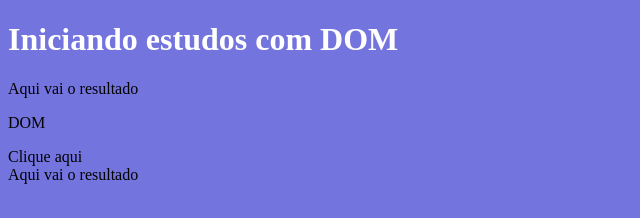
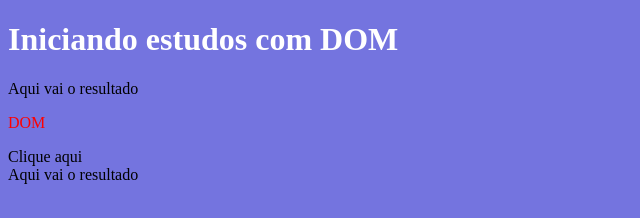
Before and after one commit to DerickRiso/estudos-javascript, a plain HTML site: page 05 - DOM/DOM.html in a window 1280 px wide. Shown: the full height of the page, 0-640 px from the left. Drawn offline with Linux system fonts and the light colour scheme.

Commit message:
QuerySelector adicionado

```diff
--- a/05 - DOM/DOM.html
+++ b/05 - DOM/DOM.html
@@ -13,13 +13,15 @@
 <body>
     <h1>Iniciando estudos com DOM</h1>
     <p>Aqui vai o resultado</p>
-    <p>DOM</p>
+    <p class="frase">DOM</p>
     <div>Clique aqui</div>
 
     <script>
         var p1 = document.getElementsByTagName('p')[0]  // Seleção do elemento por numeração
         document.write(p1.innerHTML)
         document.getElementsByTagName('h1')[0].style.color = "white"
+        var p2 = document.querySelector("p.frase").style.color = "Red"
+
 
     </script>
 </body>
```
